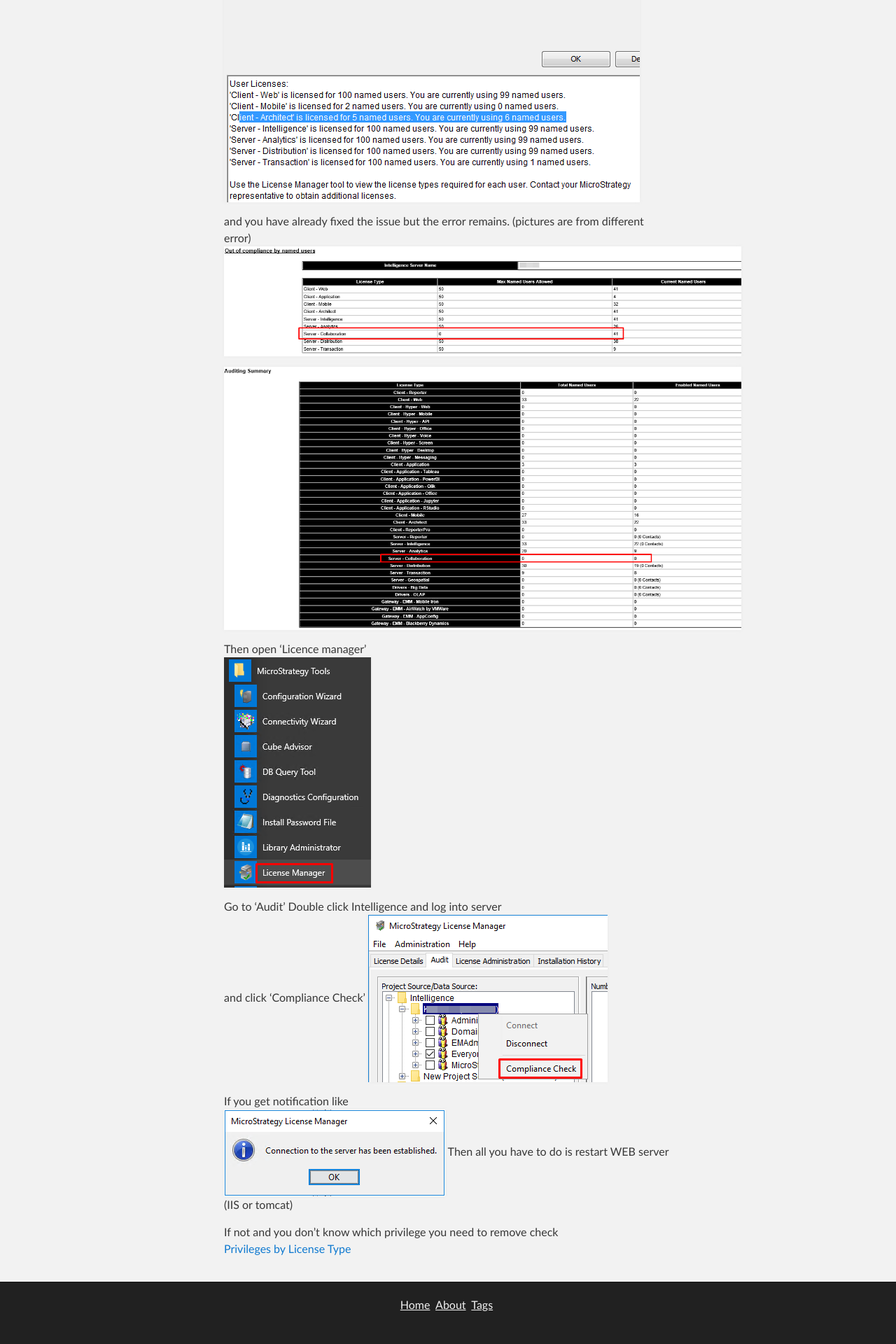
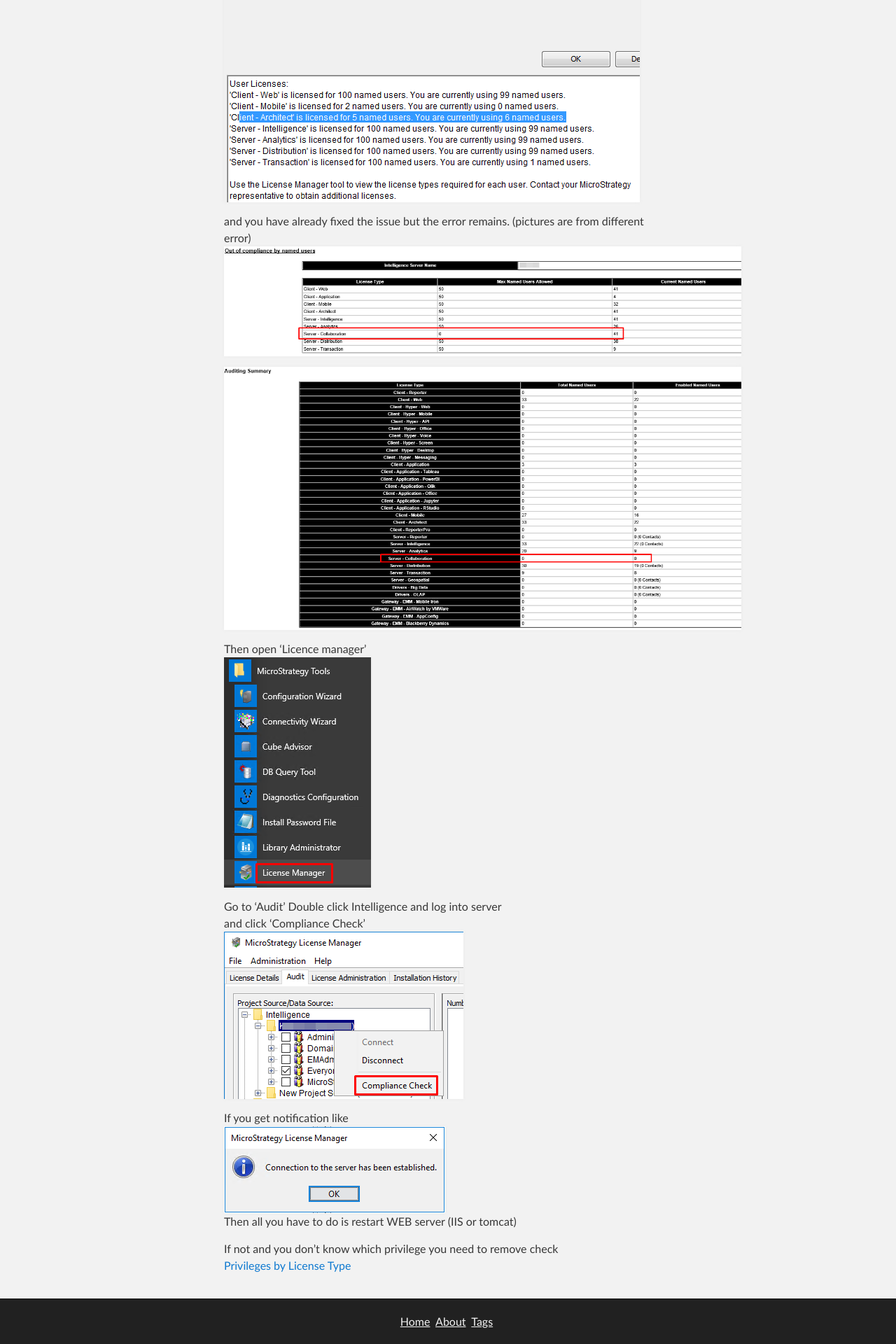
Before and after one commit to kl82slo/kl82slo.github.io, a Jekyll site: the page built from _posts/2021-06-20-0007 Manually trigger compliance check in MicroStrategy License Manager.md, in a window 1280 px wide. Shown: the part 663-2583 px from the top of the page at 70% size. Built offline with Jekyll 4.4.1, drawn with Linux system fonts in a browser that asks for light colours; before the commit the page ends 2559 px from its top, so only the background shows below that.

Commit message:
Update 2021-06-20-0007 Manually trigger compliance check in MicroStrategy License Manager.md

```diff
--- a/_posts/2021-06-20-0007 Manually trigger compliance check in MicroStrategy License Manager.md
+++ b/_posts/2021-06-20-0007 Manually trigger compliance check in MicroStrategy License Manager.md
@@ -21,11 +21,11 @@
 
 Go to 'Audit' <by />
 Double click Intelligence and log into server <br />
-and click 'Compliance Check' <be />
+and click 'Compliance Check' <br />
 ![Open_licence_manager](/img/20210620_0007/Compliance_Check_hiden.png)
 
 If you get notification like <br />
-![Open_licence_manager](/img/20210620_0007/Licence_correct.png)
+![Open_licence_manager](/img/20210620_0007/Licence_correct.png)<br />
 Then all you have to do is restart WEB server (IIS or tomcat) <br />
 
 If not and you don't know which privilege you need to remove check <br />
```
